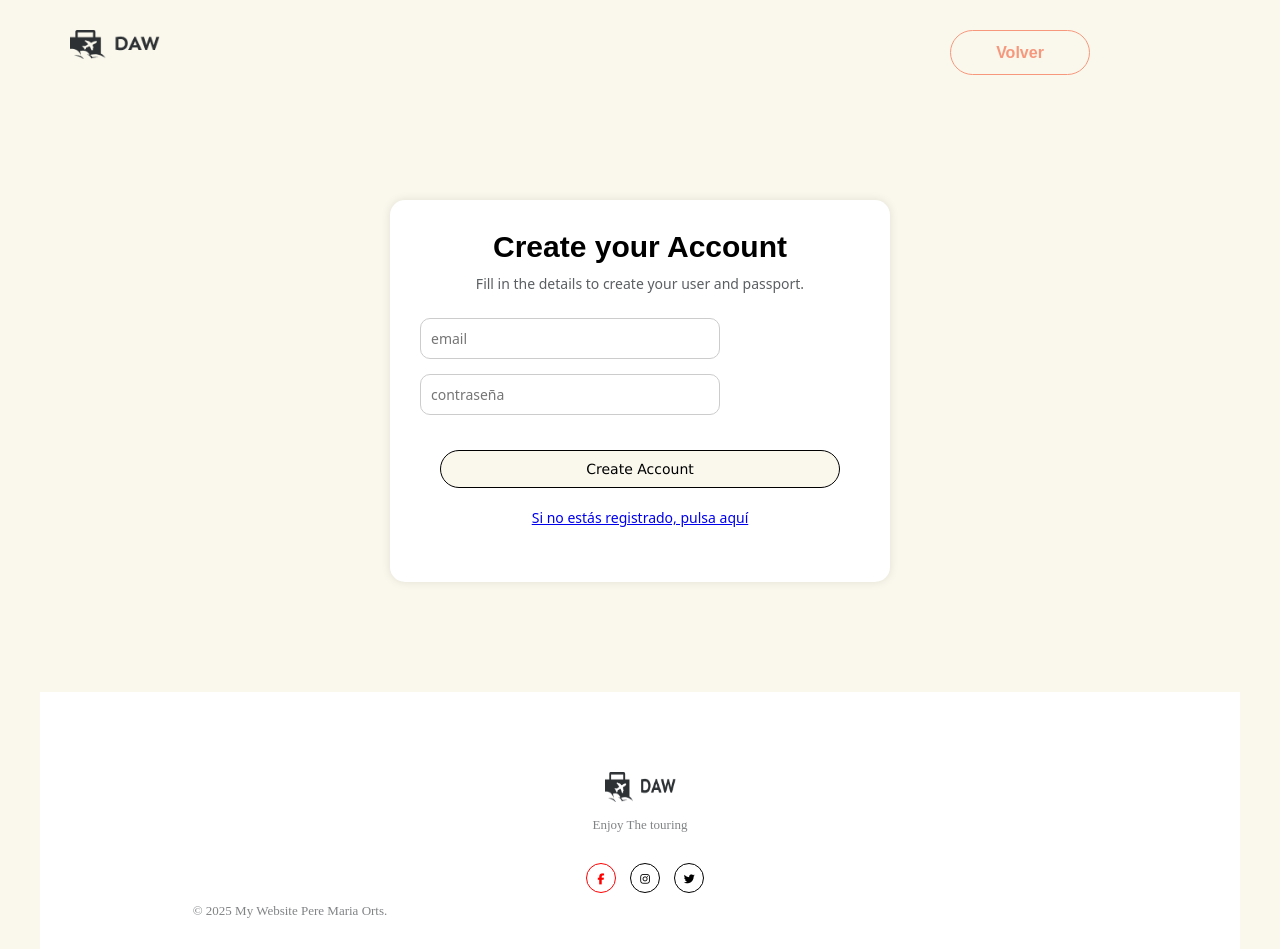
After one commit to moimenta84/Agencia, a PHP site: page /views/login.php in a window 1280 px wide. The commit adds this page. Run offline with PHP 8.4, Linux system fonts and the light colour scheme; the visitor is signed in with stand-in values (Sample User, id 1); data that the repository does not hold is empty; some libraries are stand-ins or nearby versions.

Commit message:
Arreglo nav y empiezo el login

```diff
--- /dev/null
+++ b/test_conexion.php
@@ -0,0 +1,4 @@
+<?php
+require_once 'Includes/conexion.php';
+echo "<h2 style='color: green;'>✅ Conexión a PostgreSQL exitosa</h2>";
+?>
--- /dev/null
+++ b/views/login.php
@@ -0,0 +1,94 @@
+<!DOCTYPE html>
+<html lang="en">
+<head>
+    <meta charset="UTF-8">
+    <meta name="viewport" content="width=device-width, initial-scale=1.0">
+    <title>Document</title>
+    <link rel="stylesheet" href="../assets/StyleUser.css" />
+    <link rel="stylesheet" href="fontWasame/fontawesome-free-6.7.1-web/css/all.css">
+    <link rel="icon" href="../assets/img/lenguaje de marcas.png" />
+    <title>Creación de usuarios</title>
+</head>
+</head>
+<body>
+  <?php
+
+    require_once '../Includes/conexion.php';
+    //Si el usuario a pulsado submit y existe el email y la password //
+    if(isset($_POST['submit']) && !empty($_POST['email']) && !empty($_POST['password'])){
+
+      try {
+
+        //CREO CONEXION POR PDO A BASE DE DATOS//
+        $pdo = new PDO("pgsql:host=$DB_HOST;port=$DB_PORT;dbname=$DB_NAME", $DB_USER, $DB_PASS);
+        $pdo->setAttribute(PDO::ATTR_ERRMODE, PDO::ERRMODE_EXCEPTION);
+        $stmt = $pdo->prepare('SELECT password FROM usuarios WHERE email = :email');
+        $stmt->execute(['email' => $email]);
+        $usuario = $stmt->fetch();
+
+        if ($usuario && password_verify($password, $usuario['password'])) {
+             echo "Inicio de sesión exitoso.";
+             $_SESSION['usuario'] = $email;
+        } else {
+            echo "Correo o contraseña incorrectos.";
+        }
+      } catch (PDOException $e) {
+        die("<h2 style='color: red;'>Error de conexión: " . $e->getMessage() . "</h2>");
+      }
+
+    }
+
+  ?>
+  <div class="Container">
+    <header>
+      <img src="../assets/img/logo.png" alt="Daw" class="Logo" />
+      <button class="Bock-Now" onclick="window.location.href='../Index.php'">Volver</button>
+    </header>
+    <main class="form-main">
+      <section class="form-section">
+        <h2>Create your Account</h2>
+        <p>Fill in the details to create your user and passport.</p>
+        <!--Sino estoy registrado me lleva al registrer-->
+
+
+        <form class="formulario" method="post">
+            <input type="email" name="email" placeholder="email" required class="input" value = <?php
+
+              if(isset($_POST['submit']) && isset($_POST['email'])){
+
+                echo $_POST['email'];
+
+              }
+
+
+            ?>
+            >
+
+            <input type="password" name="password" placeholder="contraseña" required class="input"value = <?php
+
+                  if(isset($_POST['submit']) && isset($_POST['password'])){
+
+                  echo $_POST['password'];
+
+              }
+          ?>
+          >
+            <button type="submit" class="book-now">Create Account</button>
+            <p> <a href ="signin_User.php">Si no estás registrado, pulsa aquí</a></p>
+        </form>
+
+      </section>
+    </main>
+    <footer>
+      <div class="redes">
+        <img src="../assets/img/logo.png" class="logo_footer" alt="">
+        <p class="parrafo_redes">Enjoy The touring</p>
+        <a href="#"><i class="fa-brands fa-facebook-f"></i></a>
+        <a href="#"><i class="fa-brands fa-instagram"></i></a>
+        <a href="#"><i class="fa-brands fa-twitter"></i></a>
+        <p class="copy"> &copy; 2025 My Website Pere Maria Orts.</p>
+      </div>
+    </footer>
+  </div>
+</body>
+</html>
```
Also changed, not shown: Index.html (deleted, +0 -90 lines), index.php (+88 -0 lines), views/create_Destiny.php (renamed from create_guide.html, +15 -17 lines), views/create_Guide.php (renamed from create_destiny.html, +16 -14 lines), views/create_User.php (added, +13 -0 lines), views/signin_User.php (renamed from signin_user.html, +5 -5 lines), controllers/DestinoControllers.php (added), controllers/GuiaControllers.php (added), controllers/Signin_Controlador.php (added), controllers/UsuarioControllers.php (added), views/listarUsuarios.php (added).
